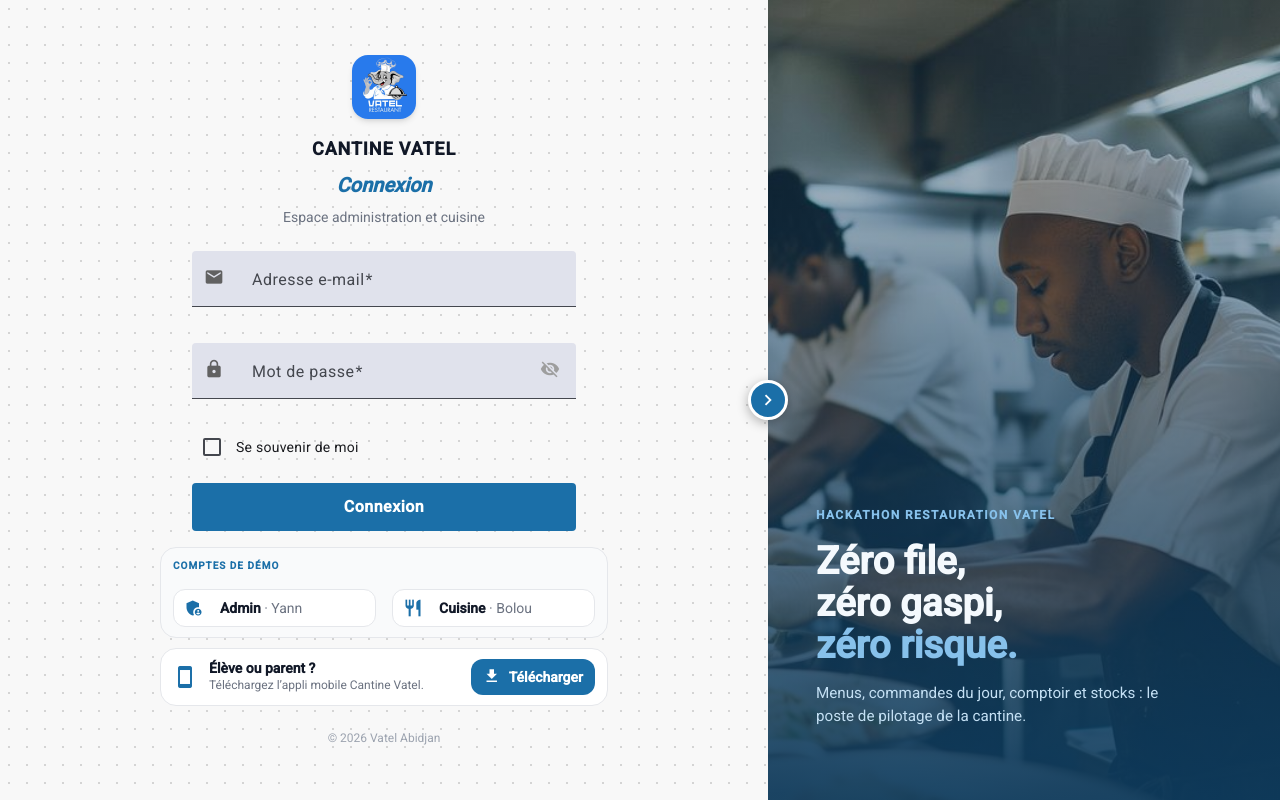
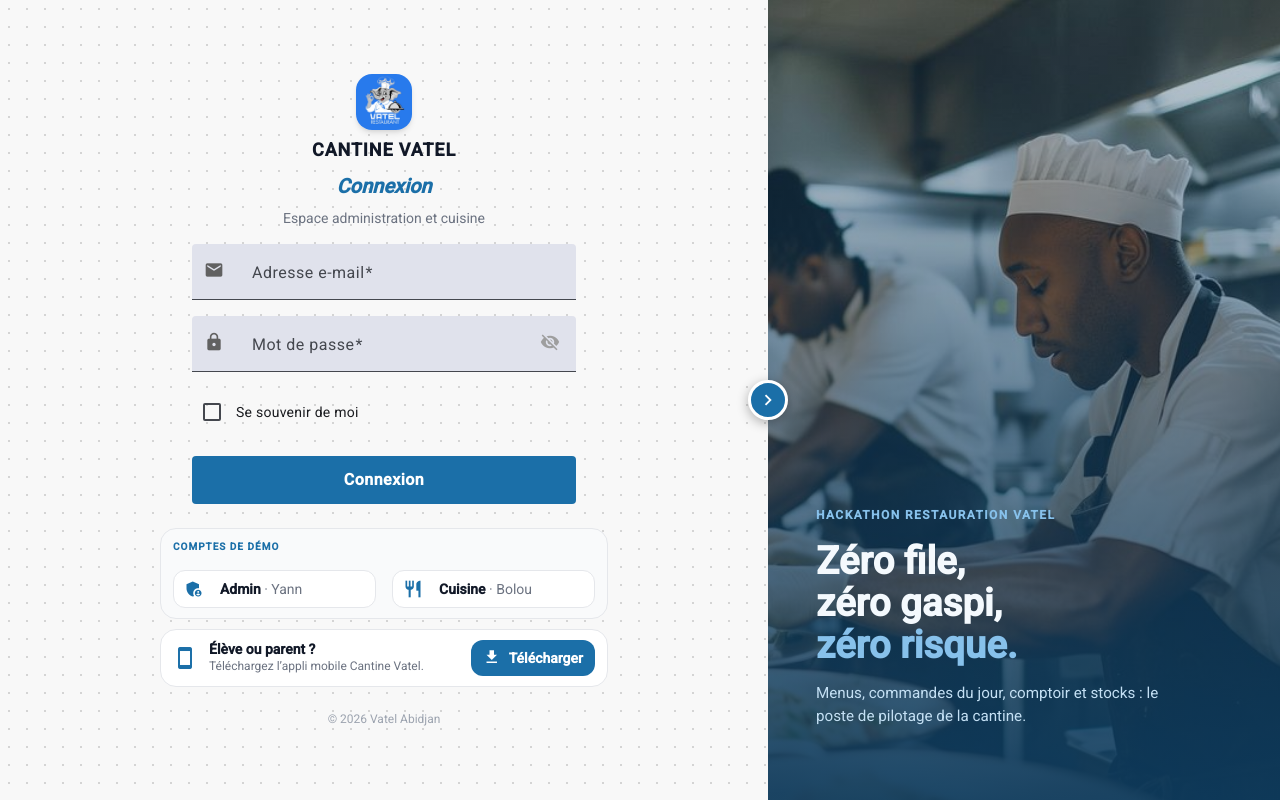
Before and after one commit to Killer225j/cantine_vatel_final, an Angular app in the folder backoffice/: page /auth/login in a window 1280 px wide. Built offline with nearby package versions, Linux system fonts and the light colour scheme; no server answers.

Commit message:
Page de connexion plus compacte : le bouton de téléchargement reste visible sans défiler

```diff
--- a/backoffice/src/app/features/auth/pages/login/login.component.html
+++ b/backoffice/src/app/features/auth/pages/login/login.component.html
@@ -1,7 +1,7 @@
 <div class="flex min-h-screen">
 
   <!-- Gauche : formulaire -->
-  <div class="flex items-center justify-center px-10 py-4 relative z-10 transition-all duration-500 login-left-panel"
+  <div class="flex items-center justify-center px-10 py-0 relative z-10 transition-all duration-500 login-left-panel"
        [ngClass]="showRightPanel() ? 'lg:w-[60%] w-full' : 'w-full'">
 
     <!-- Bouton toggle circulaire -->
@@ -12,12 +12,12 @@
       <mat-icon>{{ showRightPanel() ? 'chevron_right' : 'chevron_left' }}</mat-icon>
     </button>
 
-    <div class="w-full max-w-xl py-2">
+    <div class="w-full max-w-xl py-0">
 
       <div class="max-w-sm mx-auto">
       <!-- Logo + titre -->
-      <div class="mb-3 text-center">
-        <img src="/logo.png" alt="Vatel Restaurant" class="h-16 w-16 mx-auto mb-2 rounded-2xl shadow-md">
+      <div class="mb-2 text-center">
+        <img src="/logo.png" alt="Vatel Restaurant" class="h-14 w-14 mx-auto mb-1.5 rounded-2xl shadow-md">
         <p class="text-lg font-bold tracking-wider text-gray-900">CANTINE VATEL</p>
         <h2 class="text-xl font-bold italic text-vatel-primary mt-1">Connexion</h2>
         <p class="text-sm text-gray-500 mt-1">Espace administration et cuisine</p>
@@ -36,7 +36,7 @@
         </mat-form-field>
 
         <!-- Mot de passe -->
-        <mat-form-field appearance="fill" class="w-full login-field mt-2">
+        <mat-form-field appearance="fill" class="w-full login-field -mt-1">
           <mat-label>Mot de passe</mat-label>
           <mat-icon matPrefix class="login-icon">lock</mat-icon>
           <input matInput formControlName="password"
@@ -49,7 +49,7 @@
         </mat-form-field>
 
         <!-- Se souvenir de moi -->
-        <div class="flex items-center mt-1 mb-4">
+        <div class="flex items-center mt-0 mb-3">
           <mat-checkbox formControlName="seSouvenir" color="primary">Se souvenir de moi</mat-checkbox>
         </div>
 
@@ -66,7 +66,7 @@
       </div>
 
       <!-- Comptes de démo + appli mobile -->
-      <div class="mt-4 space-y-2.5 max-w-md mx-auto">
+      <div class="mt-3 space-y-2.5 max-w-md mx-auto">
         <section class="rounded-2xl border border-gray-200 bg-gray-50 px-3 py-2.5" aria-labelledby="demo-titre">
           <h3 id="demo-titre" class="text-[10px] font-extrabold tracking-widest text-vatel-primary mb-2">COMPTES DE DÉMO</h3>
           <div class="grid grid-cols-2 gap-2">
```
